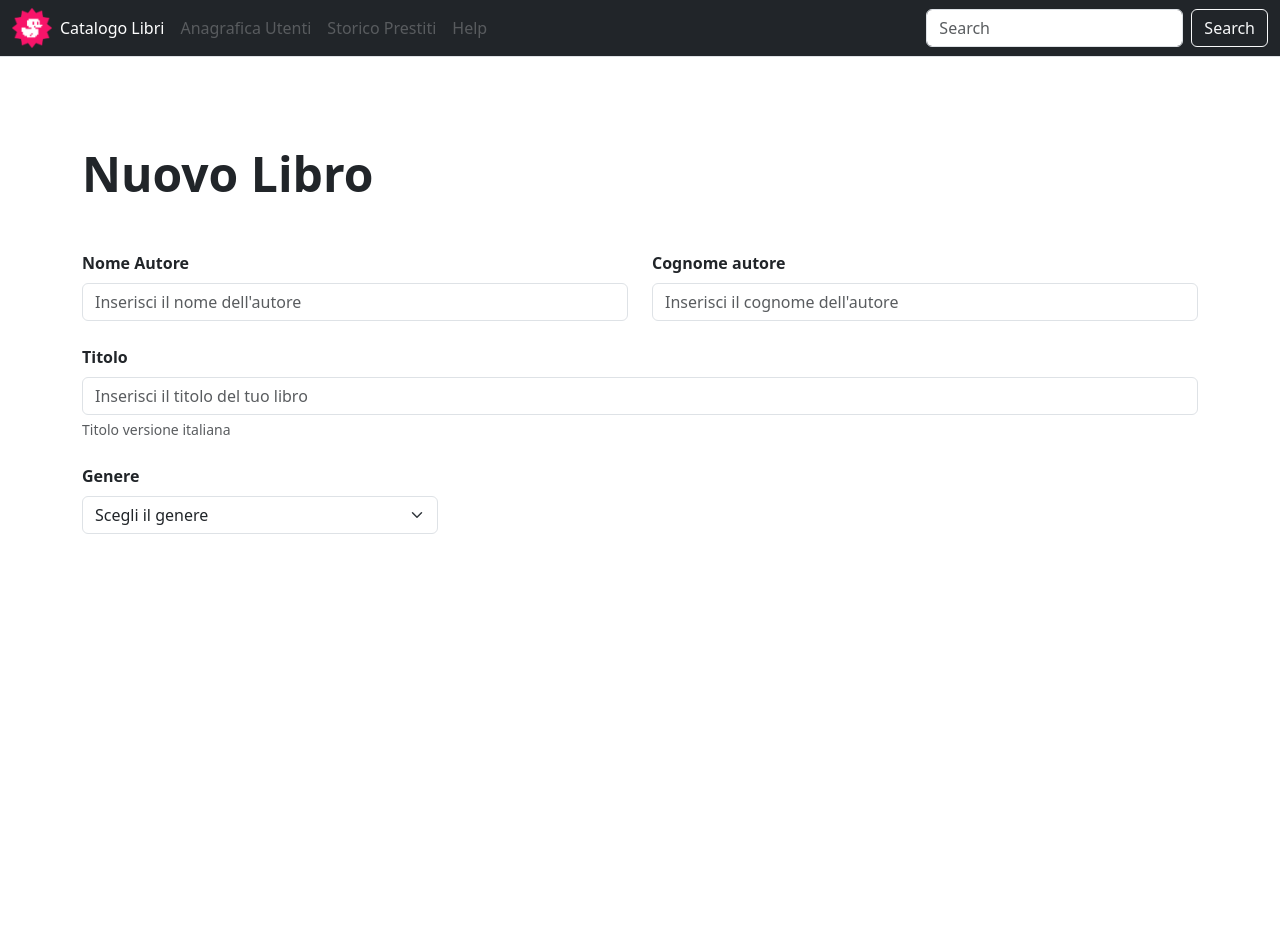
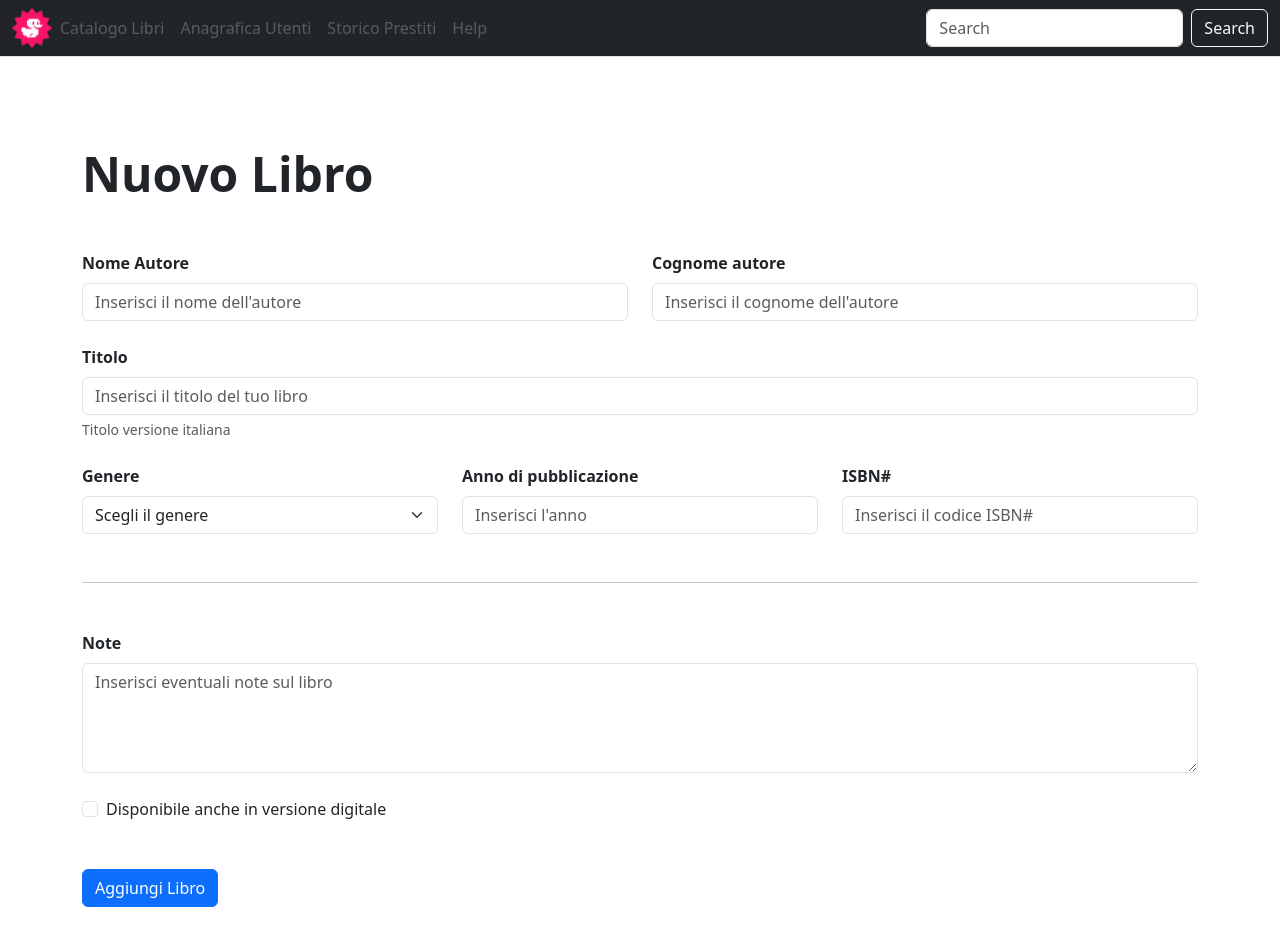
Before and after one commit to MarcoFiordi/html-css-bootstrap-dashboard, a plain HTML site: page newbook.html in a window 1280 px wide. Before the commit the page ends 800 px from the top, so only its background shows below. Drawn offline with nearby package versions, Linux system fonts and the light colour scheme.

Commit message:
finalizzazione delle form

```diff
--- a/newbook.html
+++ b/newbook.html
@@ -23,7 +23,7 @@
     <header>
         <nav class="navbar navbar-expand-lg bg-dark navbar-dark border-bottom border-body">
             <div class="container-fluid">
-                <img src="img/duck.png" alt="logo">
+                <a href="index.html"><img src="img/duck.png" alt="logo"></a>
                 <button class="navbar-toggler" type="button" data-bs-toggle="collapse"
                     data-bs-target="#navbarTogglerDemo02" aria-controls="navbarTogglerDemo02" aria-expanded="false"
                     aria-label="Toggle navigation">
@@ -33,7 +33,7 @@
                 <div class="collapse navbar-collapse" id="navbarTogglerDemo02">
                     <ul class="navbar-nav me-auto mb-2 mb-lg-0">
                         <li class="nav-item">
-                            <a class="nav-link active" aria-current="page" href="#">Catalogo Libri</a>
+                            <a class="nav-link disabled" aria-current="page" href="index.html">Catalogo Libri</a>
                         </li>
                         <li class="nav-item">
                             <a class="nav-link disabled" href="#">Anagrafica Utenti</a>
@@ -89,7 +89,38 @@
                             <option value="classico">Classico</option>
                         </select>
                     </div>
+                    <div class="col-12 col-lg-4">
+                        <label for="anno" class="form-label fw-semibold">Anno di pubblicazione</label>
+                        <input type="number" class="form-control" id="anno" placeholder="Inserisci l'anno">
+                    </div>
+                    <div class="col-12 col-lg-4">
+                        <label for="isbn" class="form-label fw-semibold">ISBN#</label>
+                        <input type="text" class="form-control" id="isbn" placeholder="Inserisci il codice ISBN#">
+                    </div>
                 </div>
+
+                <hr class="my-5">
+
+                <div class="row mb-4">
+                    <div class="col-12">
+                        <label for="note" class="form-label fw-semibold">Note</label>
+                        <textarea class="form-control" id="note" rows="4"
+                            placeholder="Inserisci eventuali note sul libro"></textarea>
+                    </div>
+                </div>
+
+                <div class="form-check mb-5">
+                    <input type="checkbox" class="form-check-input" id="digitale">
+                    <label class="form-check-label" for="digitale">
+                        Disponibile anche in versione digitale
+                    </label>
+                </div>
+
+                <button type="submit" class="btn btn-primary">
+                    Aggiungi Libro
+                </button>
+
+
 
 
 
```
Also changed, not shown: index.html (+1 -1 lines).
